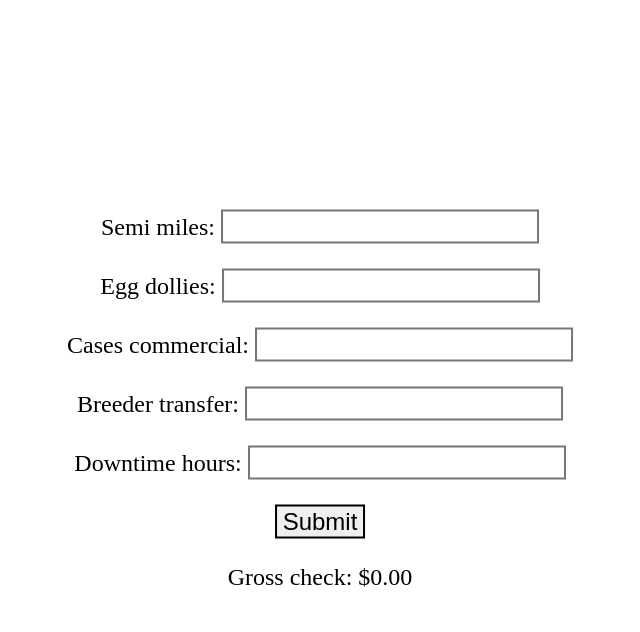
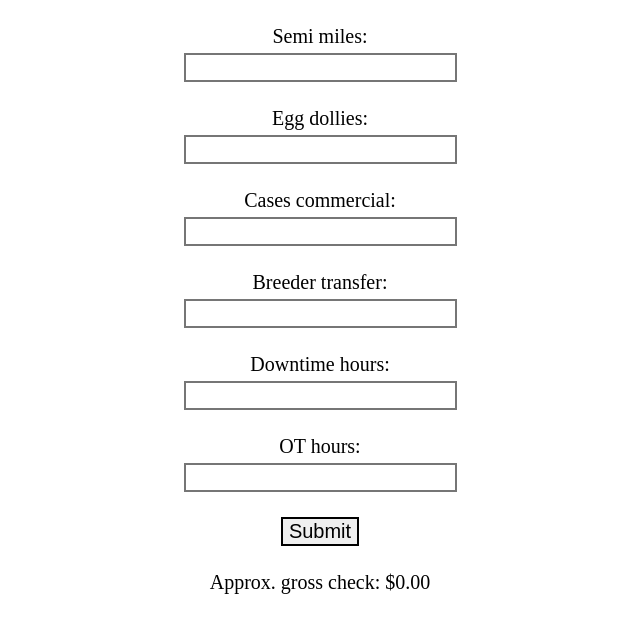
Before and after one commit to vlop11/Check_Calculator, a plain HTML site: page index.html in a window 1280 px wide. Both pictures are taken after a click on the button "Submit". Shown: the whole page, without its empty margins (320-960 px from the left). Drawn offline with Linux system fonts and the light colour scheme.

Commit message:
Adds OT pay calculation

```diff
--- a/index.css
+++ b/index.css
@@ -1,22 +1,19 @@
 .main-view {
-  position: fixed;
-  top: 50%;
-  left: 50%;
-  transform: translate(-50%, -50%);
+  margin: auto;
   width: fit-content;
 }
 
+.label {
+  margin-bottom: 5px;
+}
+
 .input-field, #final-check {
-  font-size: 18pt;
+  font-size: 15pt;
   margin: 25px;
   text-align: center;
 }
 
 input[type=text], input[type=button] {
   border-style: solid;
-  font-size: 18pt;
+  font-size: 15pt;
 }
-
-#final-check {
-  font-size: 18pt;
-}
--- a/index.html
+++ b/index.html
@@ -10,28 +10,33 @@
   <body>
     <div class="main-view">
       <div class="input-field">
-        <label for="miles">Semi miles: </label>
+        <p class="label">Semi miles: </p>
         <input type="text" id="miles" name="miles">
       </div>
 
       <div class="input-field">
-        <label for="dollies">Egg dollies: </label>
+        <p class="label">Egg dollies: </p>
         <input type="text" id="dollies" name="dollies">
       </div>
 
       <div class="input-field">
-        <label for="cases-com">Cases commercial: </label>
+        <p class="label">Cases commercial: </p>
         <input type="text" id="cases-com" name="cases-com">
       </div>
 
       <div class="input-field">
-        <label for="breeder-transfer">Breeder transfer: </label>
+        <p class="label">Breeder transfer: </p>
         <input type="text" id="breeder-transfer" name="breeder-transfer">
       </div>
 
       <div class="input-field">
-        <label for="downtime">Downtime hours: </label>
+        <p class="label">Downtime hours: </p>
         <input type="text" id="downtime" name="downtime">
+      </div>
+
+      <div class="input-field">
+        <p class="label">OT hours: </p>
+        <input type="text" id="ot-hours" name="ot-hours">
       </div>
 
       <div class="input-field">
--- a/index.js
+++ b/index.js
@@ -4,6 +4,7 @@ function calculateCheck() {
   const casesCom = document.getElementById("cases-com").value;
   const breederTrans = document.getElementById("breeder-transfer").value;
   const downtime = document.getElementById("downtime").value;
+  const otHours = document.getElementById("ot-hours").value;
 
   const SEMI_MILES_PRICE = 0.3135;
   const DOLLIES_PRICE = 4.4044;
@@ -16,12 +17,20 @@ function calculateCheck() {
   const totalCasesCom = casesCom * CASES_COM_PRICE;
   const totalBreederTrans = breederTrans * BREEDER_TRANS_PRICE;
   const totalDowntime = downtime * DOWNTIME_PRICE;
+  var totalPay = totalMiles + totalDollies + totalCasesCom +
+    totalBreederTrans + totalDowntime;
 
-  const totalPay = (totalMiles + totalDollies + totalCasesCom +
-    totalBreederTrans + totalDowntime).toFixed(2);
+  const approxOTPayRate = 0.00614 * totalPay + 2.16399;
+  const totalOT = approxOTPayRate * otHours;
+
+  console.log(approxOTPayRate);
+  console.log(totalOT);
+
+  totalPay = (totalPay + totalOT).toFixed(2);
+  console.log(totalPay);
 
   const calcPara = document.createElement("p");
-  const calcText = document.createTextNode("Gross check: $" + totalPay);
+  const calcText = document.createTextNode("Approx. gross check: $" + totalPay);
   calcPara.appendChild(calcText);
 
   const calcDiv = document.getElementById("final-check");
```
